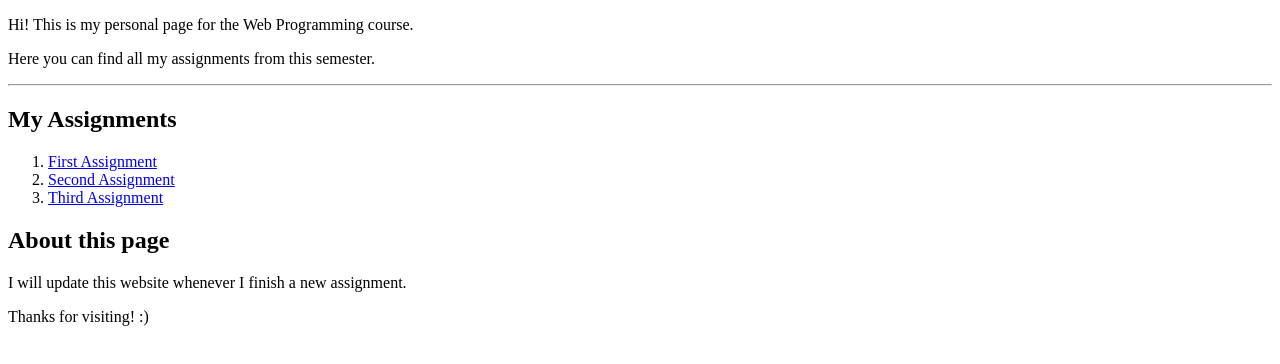
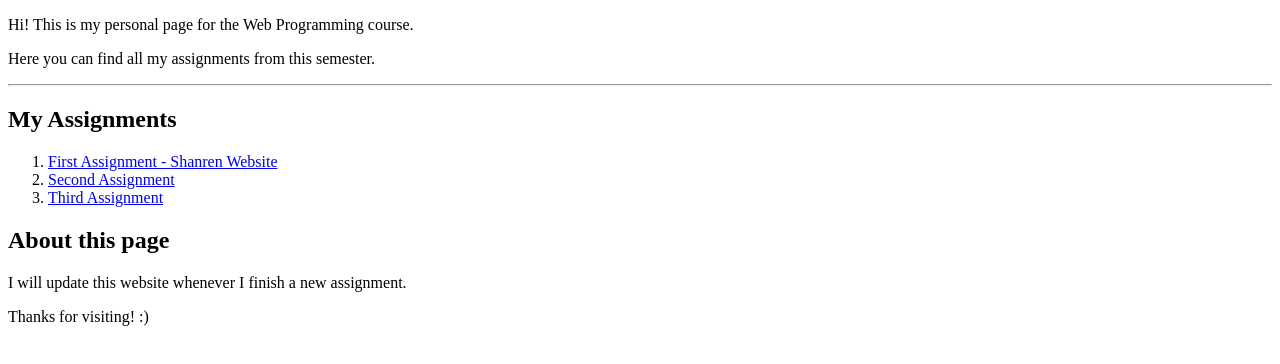
Before and after one commit to Snorkylie/Web_Programming, a plain HTML site: page index.html in a window 1280 px wide. Drawn offline with Linux system fonts and the light colour scheme.

Commit message:
Update index.html

```diff
--- a/index.html
+++ b/index.html
@@ -15,7 +15,7 @@
     <h2>My Assignments</h2>
 
     <ol>
-        <li><a href="assignment1.html">First Assignment</a></li>
+        <li><a href="shanren/">First Assignment - Shanren Website</a></li>
         <li><a href="assignment2.html">Second Assignment</a></li>
         <li><a href="assignment3.html">Third Assignment</a></li>
     </ol>
```
